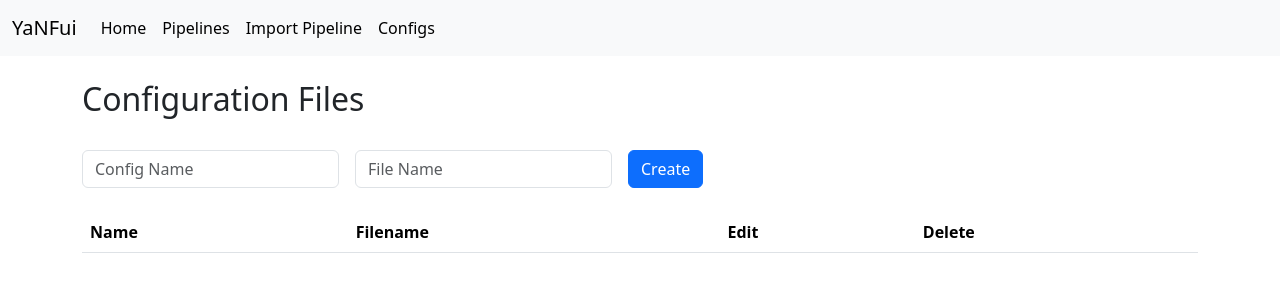
After one commit to jfouret/nf-web, a Flask app: page /configs in a window 1280 px wide. The commit adds this page. Shown: the top 300 px of the page. Run offline with Flask 3, Linux system fonts and the light colour scheme; the visitor is signed in with stand-in values (Sample User, id 1); lists and menus that the app fills with data are empty; parts of the project's set-up code (start-up, migrations or seed data) failed here and were passed over; some libraries are stand-ins or nearby versions.

Commit message:
add configs

```diff
--- /dev/null
+++ b/yanfui/routes/configs.py
@@ -0,0 +1,55 @@
+from flask import render_template, request, redirect, url_for, session, flash
+from ..utils.file_utils import list_config_files, save_config_file, delete_config_file, read_config_file
+import os
+import yaml
+
+def init_app(app):
+    @app.route('/configs', methods=['GET', 'POST'])
+    def configs():
+        if not session.get('logged_in'):
+            return redirect(url_for('login'))
+
+        root_dir = app.config['ROOT_DIR']
+        configs_path = os.path.join(root_dir, 'configs')
+        if request.method == 'POST':
+            name = request.form['name']
+            filename = request.form['filename']
+            if not filename.endswith('.config'):
+                filename += '.config'
+            filepath = os.path.join(configs_path, filename)
+            meta_filepath = f'{filepath}.meta.yml'
+            with open(meta_filepath, 'w') as meta_file:
+                yaml.dump({'name': name, 'filename': filename}, meta_file)
+            with open(filepath, 'w') as file:
+                file.write('')
+            return redirect(url_for('edit_config', filename=filename))
+
+        config_files = list_config_files(configs_path)
+        return render_template('configs.html', config_files=config_files)
+
+    @app.route('/configs/edit/<filename>', methods=['GET', 'POST'])
+    def edit_config(filename):
+        if not session.get('logged_in'):
+            return redirect(url_for('login'))
+
+        root_dir = app.config['ROOT_DIR']
+        filepath = os.path.join(root_dir, 'configs', filename)
+        if request.method == 'POST':
+            content = request.form['content']
+            save_config_file(filepath, content)
+            flash('Configuration saved!', category='success')
+            return redirect(url_for('configs'))
+
+        content = read_config_file(filepath)
+        return render_template('edit_config.html', filename=filename, content=content)
+
+    @app.route('/configs/delete/<filename>', methods=['POST'])
+    def delete_config(filename):
+        if not session.get('logged_in'):
+            return redirect(url_for('login'))
+
+        root_dir = app.config['ROOT_DIR']
+        filepath = os.path.join(root_dir, 'configs', filename)
+        delete_config_file(filepath)
+        flash('Configuration deleted!', category='success')
+        return redirect(url_for('configs'))
--- a/yanfui/templates/base.html
+++ b/yanfui/templates/base.html
@@ -12,11 +12,22 @@
     <script src="https://cdn.jsdelivr.net/npm/axios/dist/axios.min.js"></script>
 </head>
 <body>
+
     {% block header %}
         {% include 'header.html' %}
     {% endblock %}
 
     <div class="container mt-4">
+        {% with messages = get_flashed_messages() %}
+            {% if messages %}
+                {% for message in messages %}
+                    <div class="alert alert-warning alert-dismissible fade show" role="alert">
+                        {{ message }}
+                        <button type="button" class="btn-close" data-bs-dismiss="alert" aria-label="Close"></button>
+                    </div>
+                {% endfor %}
+            {% endif %}
+        {% endwith %}
         {% block content %}
         <!-- Default content goes here -->
         {% endblock %}
--- /dev/null
+++ b/yanfui/templates/configs.html
@@ -0,0 +1,51 @@
+{% extends 'base.html' %}
+
+{% block content %}
+<h2>Configuration Files</h2>
+
+<br>
+
+<form method="post" class="row row-cols-lg-auto g-3 align-items-center">
+
+    <div class="col-12">
+      <label class="visually-hidden" for="inlineFormInputName">Name</label>
+      <input type="text" name="name" class="form-control" id="inlineFormInputName" placeholder="Config Name" required>
+    </div>
+
+    <div class="col-12">
+        <label class="visually-hidden" for="inlineFormInputFileName">File Name</label>
+      <input type="text" name="filename" class="form-control" id="inlineFormInputFileName" placeholder="File Name" required>
+    </div>
+
+    <div class="col-12">
+      <button type="submit" class="btn btn-primary">Create</button>
+    </div>
+  </form>
+
+<br>
+
+<table class="table table-hover">
+    <thead class="thead-dark">
+    <tr>
+        <th>Name</th>
+        <th>Filename</th>
+        <th>Edit</th>
+        <th>Delete</th>
+    </tr>
+    </thead>
+    <tbody>
+    {% for config in config_files %}
+    <tr>
+        <td>{{ config.name }}</td>
+        <td>{{ config.filename }}</td>
+        <td><a href="{{ url_for('edit_config', filename=config.filename) }}"><button type="button" class="btn btn-primary">Edit</button></a></td>
+        <td>
+            <form method="post" action="{{ url_for('delete_config', filename=config.filename) }}">
+                <button type="submit" class="btn btn-primary">Delete</button>
+            </form>
+        </td>
+    </tr>
+    {% endfor %}
+    </tbody>
+</table>
+{% endblock %}
--- a/yanfui/templates/header.html
+++ b/yanfui/templates/header.html
@@ -16,6 +16,9 @@
                 <li class="nav-item">
                     <a class="nav-link active" aria-current="page" href="{{ url_for('import_pipeline') }}">Import Pipeline</a>
                 </li>
+                <li class="nav-item">
+                    <a class="nav-link active" aria-current="page" href="{{ url_for('configs') }}">Configs</a>
+                </li>
                 <!-- Add other navigation items here -->
             </ul>
         </div>
--- a/yanfui/templates/pipelines.html
+++ b/yanfui/templates/pipelines.html
@@ -6,7 +6,7 @@
 <div id="app" class="container mt-4">
     <h2>Available Pipelines</h2>
     <div class="table-responsive">
-        <table class="table table-striped table-hover table-bordered table-sm">
+        <table class="table table-hover">
             <thead class="thead-dark">
                 <tr>
                     <th></th>
--- /dev/null
+++ b/yanfui/utils/file_utils.py
@@ -0,0 +1,24 @@
+import os
+import yaml
+
+def list_config_files(configs_path):
+    config_files = []
+    for filename in os.listdir(configs_path):
+        if filename.endswith('.meta.yml'):
+            with open(os.path.join(configs_path, filename), 'r') as file:
+                meta = yaml.safe_load(file)
+            config_files.append(meta)
+    return config_files
+
+def read_config_file(filepath):
+    with open(filepath, 'r') as file:
+        return file.read()
+
+def save_config_file(filepath, content):
+    with open(filepath, 'w') as file:
+        file.write(content)
+
+def delete_config_file(filepath):
+    os.remove(filepath)
+    meta_filepath = f'{filepath}.meta.yml'
+    os.remove(meta_filepath)
```
Also changed, not shown: yanfui/__init__.py (+13 -0 lines), yanfui/templates/edit_config.html (added, +11 -0 lines).
